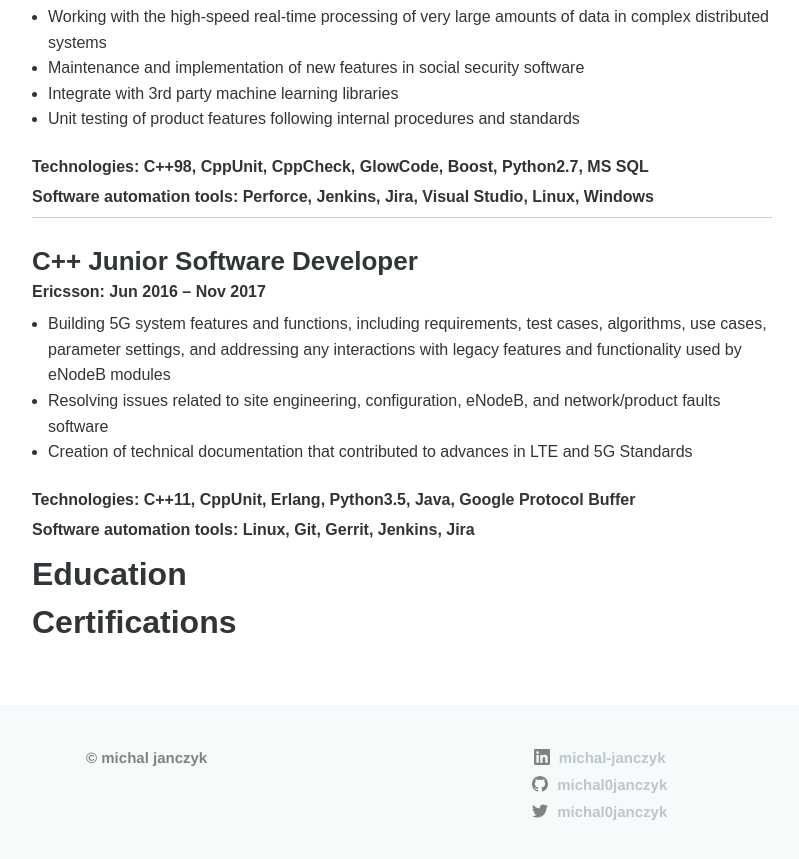
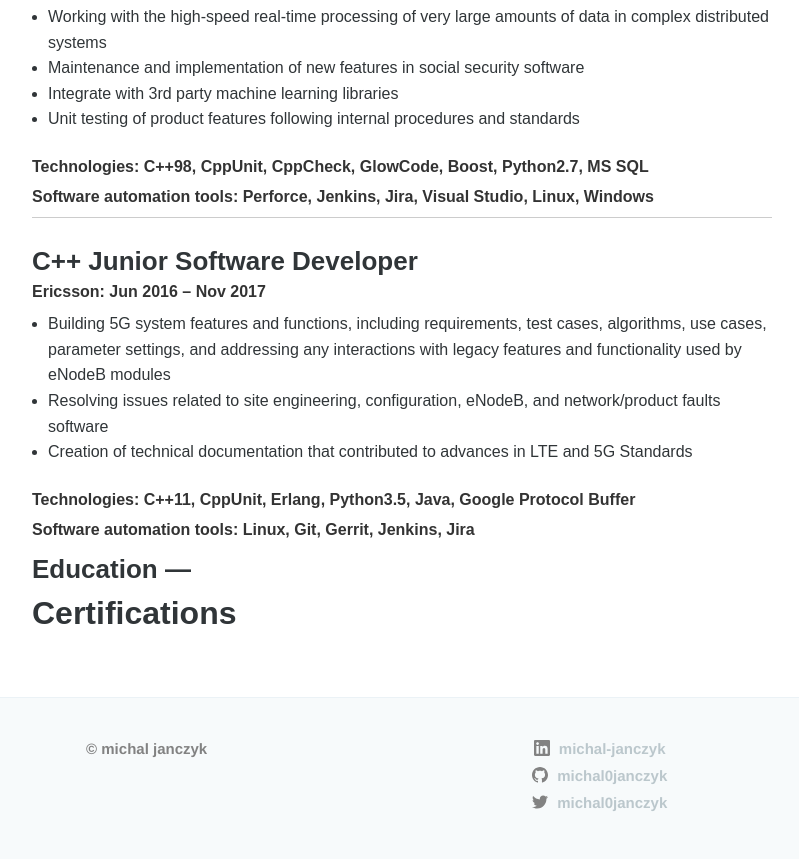
Before and after one commit to michal0janczyk/michaljanczyk.github.io, a Jekyll site: the page built from _pages/resume.markdown, in a window 1280 px wide and 900 px high, scrolled down 1400 px. Shown: the top 859 px of the window, without its empty margins (238-1037 px from the left). Built offline with Jekyll 4.4.1, drawn with Linux system fonts in a browser that asks for light colours.

```diff
--- a/_pages/resume.markdown
+++ b/_pages/resume.markdown
@@ -62,7 +62,7 @@ permalink: /resume/
 
 **Software automation tools: Linux, Git, Gerrit, Jenkins, Jira**
 
-## Education
+###  Education ---
 
 
 ## Certifications
```
